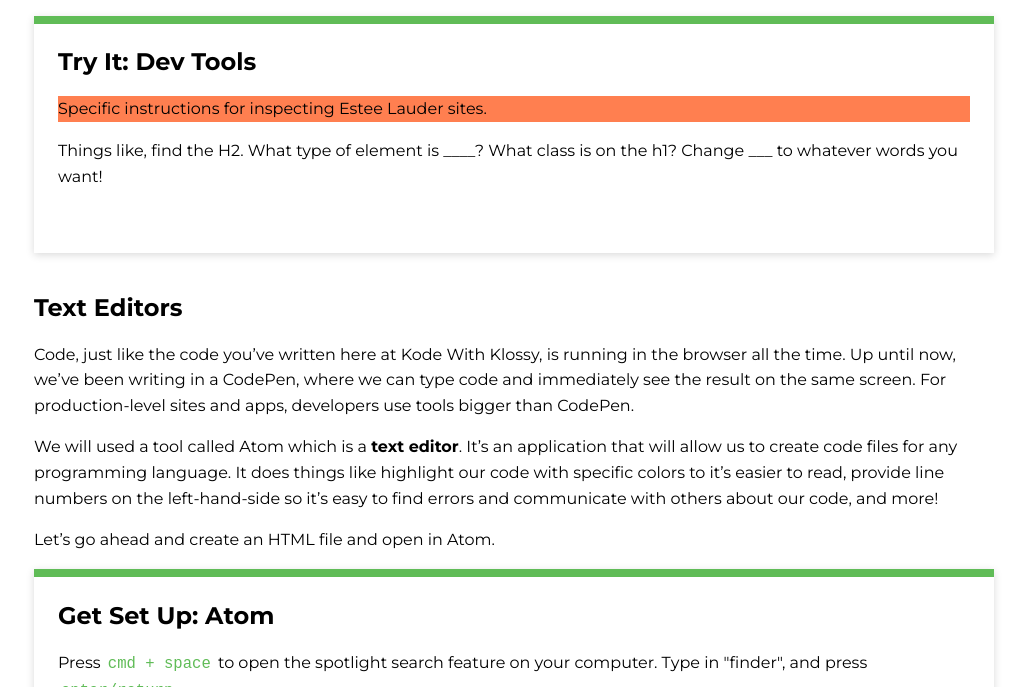
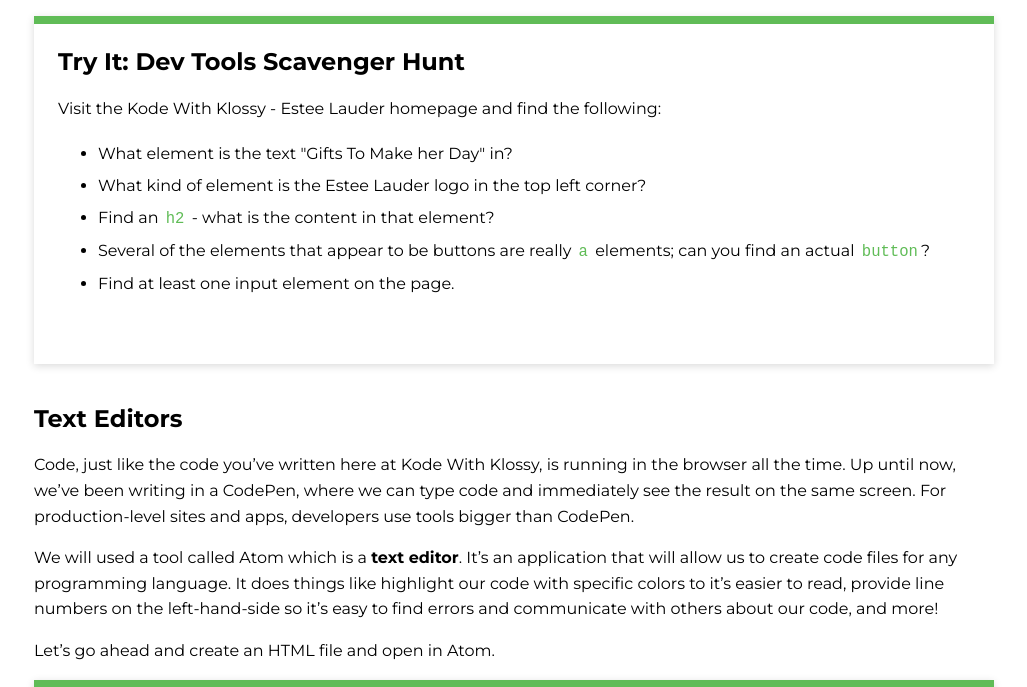
Before and after one commit to ameseee/kwk-curriculum-site, a Jekyll site: the page built from web-app/lessons/html-atom/index.md, in a window 1280 px wide and 900 px high, scrolled down 2167 px, cut to the strip 213-900 px from the top of the window. Shown: the whole strip, without its empty margins (126-1153 px from the left). Built offline with Jekyll 4.4.1, drawn with Linux system fonts in a browser that asks for light colours; nearby versions of some CDN libraries; some of the changed text lies outside the part shown.

Commit message:
Add scavenger hunt to HTML & Atom page

```diff
--- a/web-app/lessons/html-atom/index.md
+++ b/web-app/lessons/html-atom/index.md
@@ -48,9 +48,15 @@ Let's practice our dev tool skills by exploring a live site! Either watch this v
 <iframe width="100%" height="560" frameborder="0" scrolling="no" src="https://screencast-o-matic.com/embed?sc=cqf0IAZwgs&v=5&ff=1" allowfullscreen="true"></iframe>
 
 <div class="try-it">
-  <h2>Try It: Dev Tools</h2>
-  <p class="to-do">Specific instructions for inspecting Estee Lauder sites.</p>
-  <p>Things like, find the H2. What type of element is ____? What class is on the h1? Change ___ to whatever words you want!</p>
+  <h2>Try It: Dev Tools Scavenger Hunt</h2>
+  <p>Visit the Kode With Klossy - Estee Lauder homepage and find the following:</p>
+  <ul>
+    <li>What element is the text "Gifts To Make her Day" in?</li>
+    <li>What kind of element is the Estee Lauder logo in the top left corner?</li>
+    <li>Find an <code class="try-it-code">h2</code> - what is the content in that element?</li>
+    <li>Several of the elements that appear to be buttons are really <code class="try-it-code">a</code> elements; can you find an actual <code class="try-it-code">button</code>?</li>
+    <li>Find at least one input element on the page.</li>
+  </ul>
   <p><code class="try-it-code"></code></p>
 </div>
 
```
Also changed, not shown: other parts of web-app/lessons/html-atom/index.md (+1 -1 lines), web-app/lessons/index.md (+1 -1 lines).
